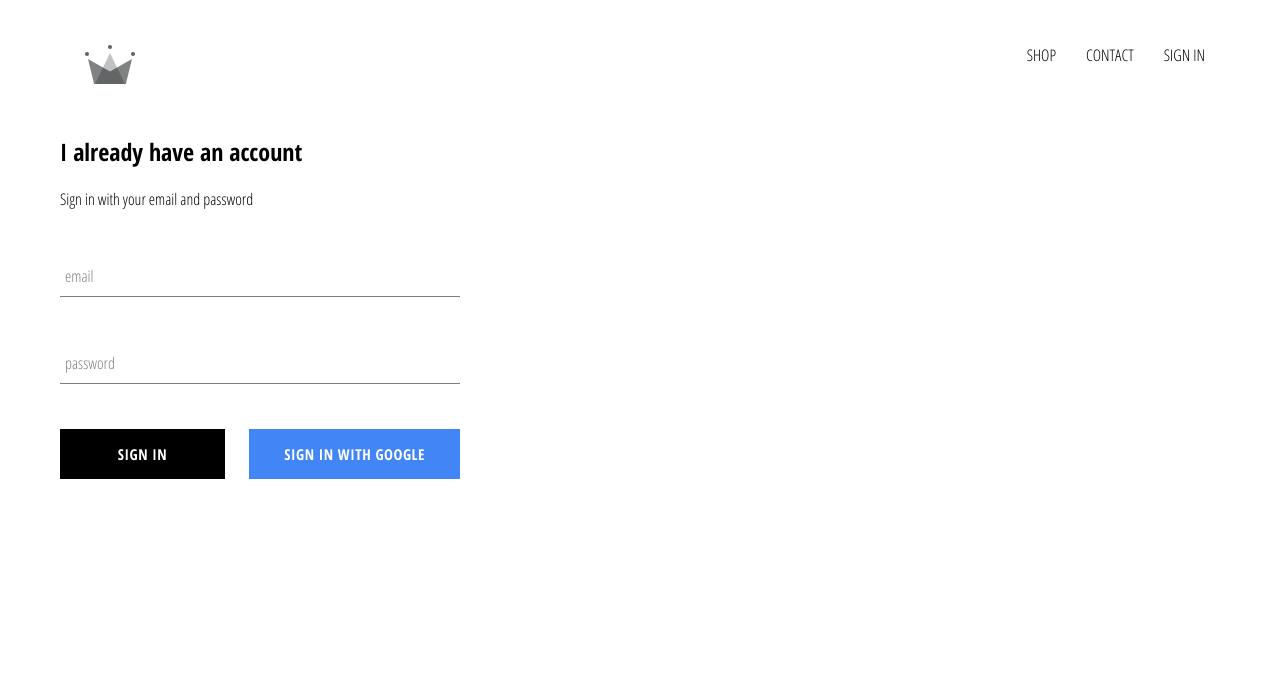
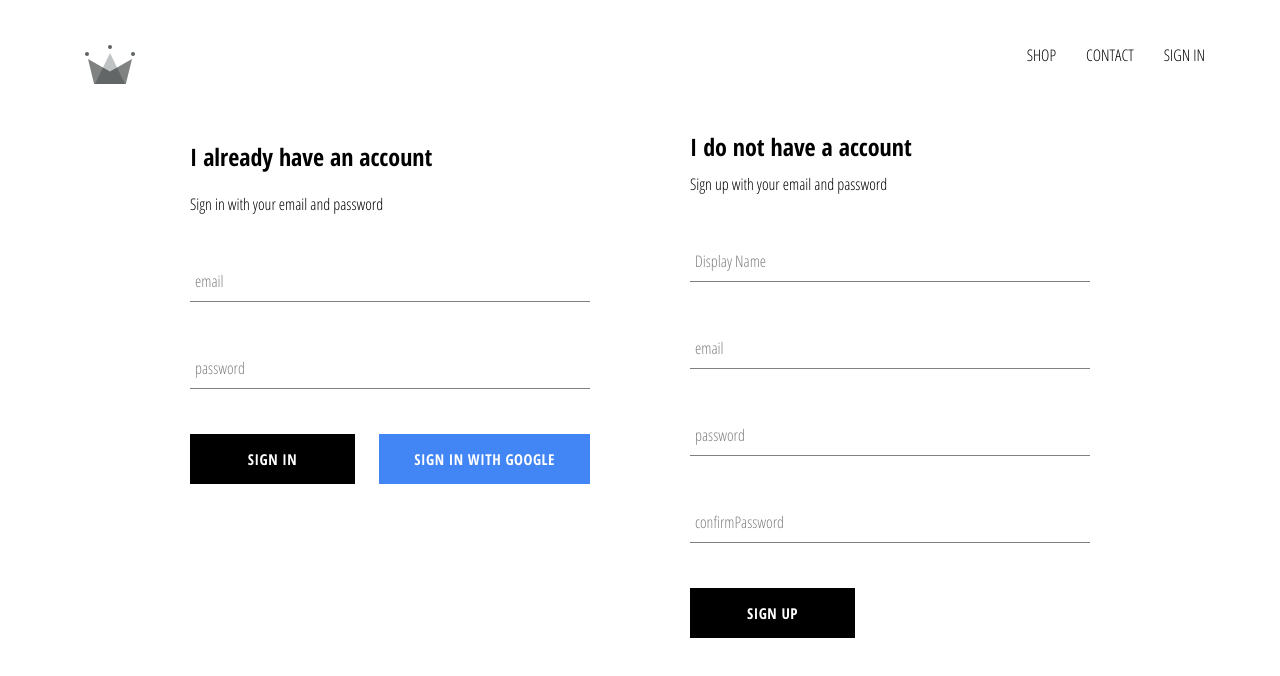
Before and after one commit to zeapherine/crown-clothing, a React (Create React App) app: page /signin in a window 1280 px wide. Shown: the top 676 px of the page. Built offline with nearby package versions, Linux system fonts and the light colour scheme; no server answers.

Commit message:
implemented firebase utils, included ability to store authenticated user in firestore database

```diff
--- a/src/App.js
+++ b/src/App.js
@@ -7,7 +7,7 @@
 import SignInAndSignUp from './pages/signin-and-signup/signin-and-signup.component';
 import Header from './components/header/header.component';
 
-import { auth } from './firebase/firebase.util';
+import { auth, createUserProfileDocument } from './firebase/firebase.util';
 
 class App extends React.Component {
 	constructor() {
@@ -21,8 +21,22 @@
 	unsubscribeFromAuth = null;
 
 	componentDidMount() {
-		this.unsubscribeFromAuth = auth.onAuthStateChanged((user) => {
-			this.setState({ currentUser: user });
+		this.unsubscribeFromAuth = auth.onAuthStateChanged(async (userAuth) => {
+			if (userAuth) {
+				const userRef = await createUserProfileDocument(userAuth);
+
+				userRef.onSnapshot((snapShot) => {
+					this.setState({
+						currentUser: {
+							id: snapShot.id,
+							...snapShot.data(),
+						},
+					});
+
+					console.log(this.state);
+				});
+			}
+			this.setState({ currentUser: userAuth });
 		});
 	}
 
--- /dev/null
+++ b/src/components/sign-up/sign-up.component.jsx
@@ -0,0 +1,103 @@
+import React from 'react';
+
+import FormInput from '../form-input/form-input.component';
+import CustomButton from '../custom-button/custom-button.component';
+
+import { auth, createUserProfileDocument } from '../../firebase/firebase.util';
+
+import './sign-up.styles.scss';
+
+class SignUp extends React.Component {
+	constructor() {
+		super();
+
+		this.state = {
+			displayName: '',
+			email: '',
+			password: '',
+			confirmPassword: '',
+		};
+	}
+
+	handleSubmit = async (event) => {
+		event.preventDefault();
+
+		const { displayName, email, password, confirmPassword } = this.state;
+
+		if (password !== confirmPassword) {
+			alert("password don't match");
+			return;
+		}
+
+		try {
+			const { user } = await auth.createUserWithEmailAndPassword(
+				email,
+				password
+			);
+
+			await createUserProfileDocument(user, { displayName });
+
+			this.setState({
+				displayName: '',
+				email: '',
+				password: '',
+				confirmPassword: '',
+			});
+		} catch (error) {
+			console.log(error);
+		}
+	};
+
+	handleChange = (event) => {
+		const { name, value } = event.target;
+		this.setState({ [name]: value });
+	};
+
+	render() {
+		const { displayName, email, password, confirmPassword } = this.state;
+
+		return (
+			<div className='sign-up'>
+				<h2 className='title'>I do not have a account</h2>
+				<span>Sign up with your email and password</span>
+				<form className='sign-up-form' onSubmit={this.handleSubmit}>
+					<FormInput
+						type='text'
+						name='displayName'
+						value={displayName}
+						onChange={this.handleChange}
+						label='Display Name'
+						required
+					/>
+					<FormInput
+						type='email'
+						name='email'
+						value={email}
+						onChange={this.handleChange}
+						label='email'
+						required
+					/>
+					<FormInput
+						type='password'
+						name='password'
+						value={password}
+						onChange={this.handleChange}
+						label='password'
+						required
+					/>
+					<FormInput
+						type='password'
+						name='confirmPassword'
+						value={confirmPassword}
+						onChange={this.handleChange}
+						label='confirmPassword'
+						required
+					/>
+					<CustomButton type='submit'>SIGN UP</CustomButton>
+				</form>
+			</div>
+		);
+	}
+}
+
+export default SignUp;
--- /dev/null
+++ b/src/components/sign-up/sign-up.styles.scss
@@ -0,0 +1,9 @@
+.sign-up {
+	display: flex;
+	flex-direction: column;
+	width: 400px;
+
+	.title {
+		margin: 10px 0;
+	}
+}
--- a/src/firebase/firebase.util.js
+++ b/src/firebase/firebase.util.js
@@ -12,6 +12,34 @@
 	measurementId: 'G-C986SCWBTP',
 };
 
+export const createUserProfileDocument = async (userAuth, additionalData) => {
+	if (!userAuth) return;
+	// console.log(userAuth);
+
+	const userRef = firestore.doc(`users/${userAuth.uid}`);
+
+	const snapShot = await userRef.get();
+
+	// console.log(snapShot);
+
+	if (!snapShot.exists) {
+		const { displayName, email } = userAuth;
+		const createdAt = new Date();
+
+		try {
+			await userRef.set({
+				displayName,
+				email,
+				createdAt,
+				...additionalData,
+			});
+		} catch (error) {
+			console.log('error creating user', error.message);
+		}
+	}
+	return userRef;
+};
+
 firebase.initializeApp(config);
 
 export const auth = firebase.auth();
--- a/src/pages/signin-and-signup/signin-and-signup.component.jsx
+++ b/src/pages/signin-and-signup/signin-and-signup.component.jsx
@@ -1,11 +1,13 @@
+import SignIn from '../../components/sign-in/sign-in.component';
+import SignUp from '../../components/sign-up/sign-up.component';
 
-import SignIn from '../../components/sign-in/sign-in.component'
 import './signin-and-signup.styles.scss';
 
 const SignInAndSignUp = () => (
 	<div className='sign-in-and-sign-up'>
-        <SignIn/>
-    </div>
+		<SignIn />
+		<SignUp />
+	</div>
 );
 
 export default SignInAndSignUp;
--- a/src/pages/signin-and-signup/signin-and-signup.styles.scss
+++ b/src/pages/signin-and-signup/signin-and-signup.styles.scss
@@ -0,0 +1,6 @@
+.sign-in-and-sign-up {
+	width: 900px;
+	display: flex;
+	justify-content: space-between;
+	margin: 30px auto;
+}
```
